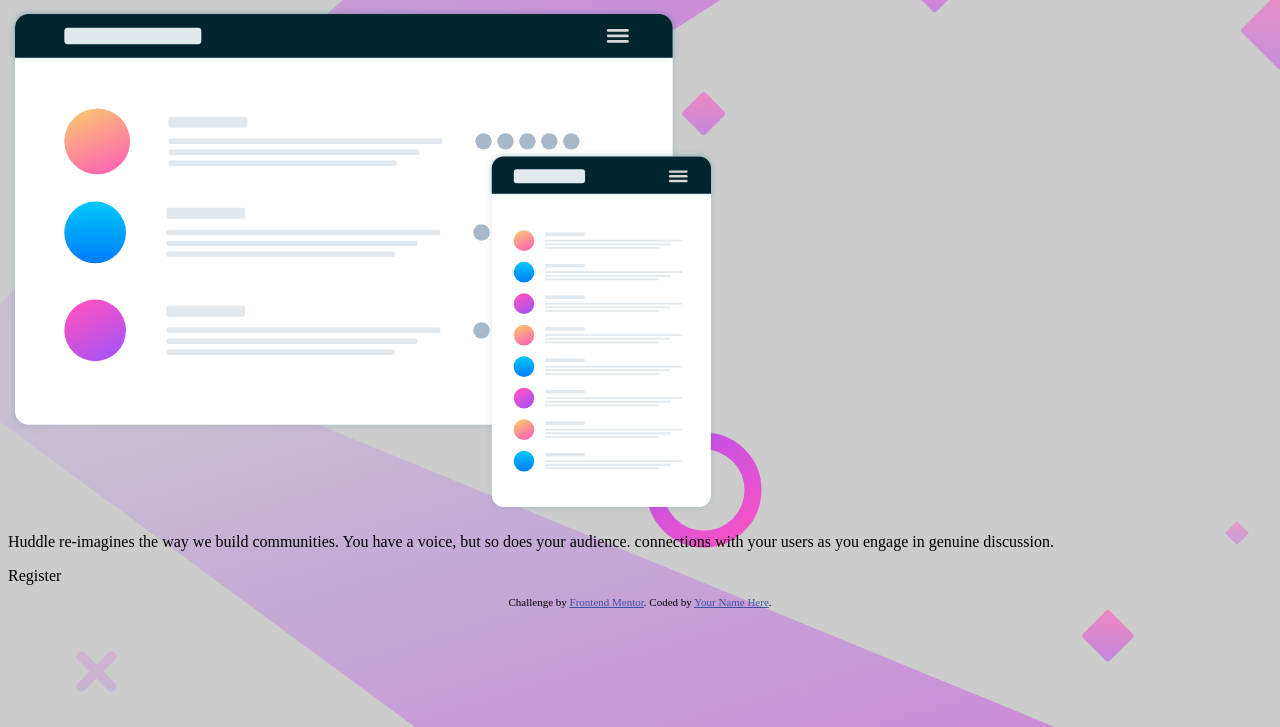
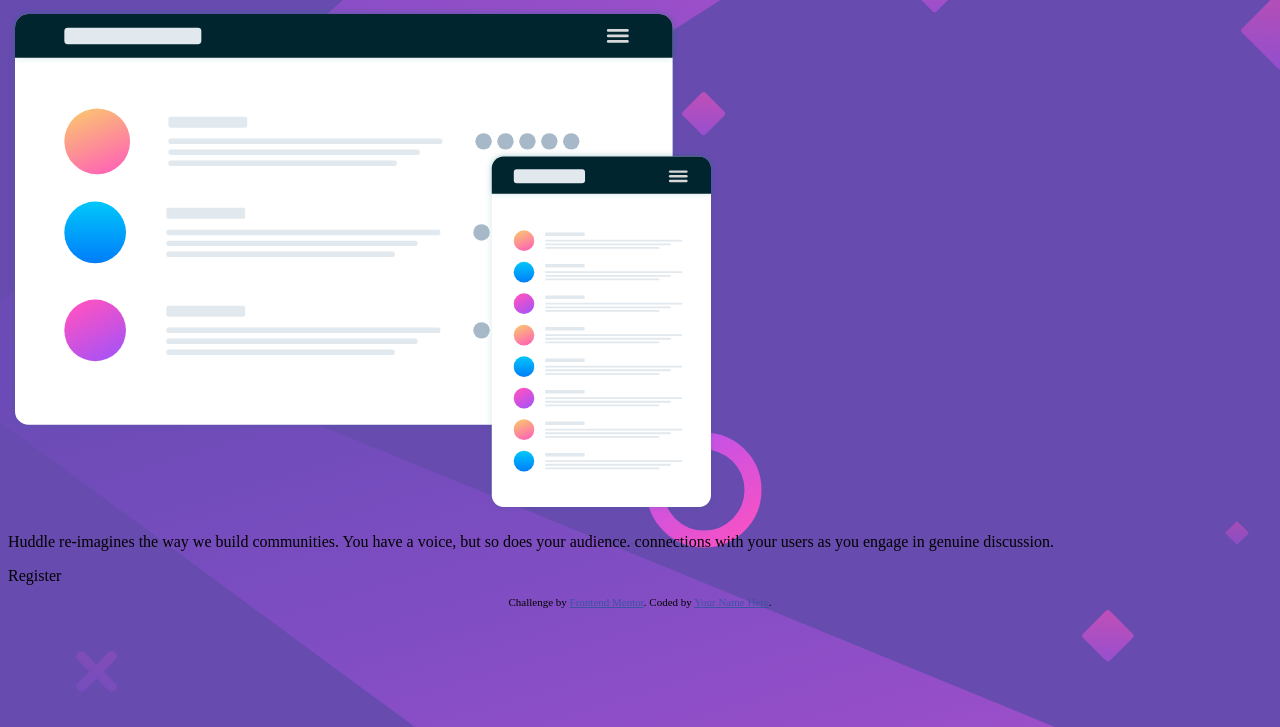
Before and after one commit to ingrish20/huddle-landing-page-ingrish20, a plain HTML site: page index.html in a window 1280 px wide. Shown: the part 73-800 px from the top of the page. Drawn offline with Linux system fonts and the light colour scheme.

Commit message:
change background color

```diff
--- a/style.css
+++ b/style.css
@@ -1,4 +1,5 @@
 body {
     background-image: url("./images/bg-desktop.svg");
-    background-color: #cccccc;
+    background-color: hsl(257, 40%, 49%);
+
 }
```
